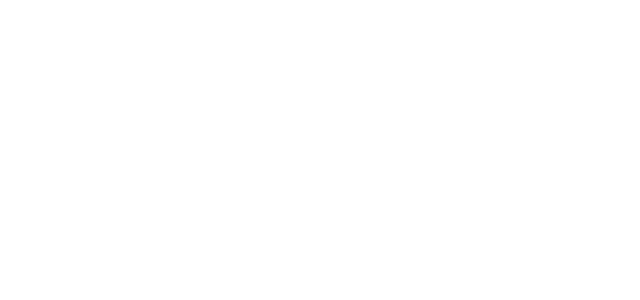
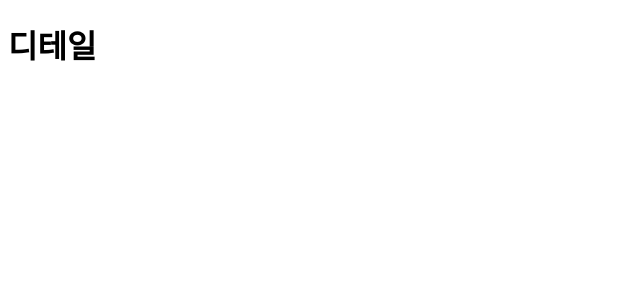
Before and after one commit to MIINII/Nomad_movie, a React (Create React App) app: page /movie/1 in a window 1280 px wide. Before the commit this address had no page. Shown: the top 300 px of the page, without its empty margins (0-640 px from the left). Built offline with nearby package versions, Linux system fonts and the light colour scheme.

Commit message:
:alembic: use : useParams() 사용해보기

```diff
--- a/src/App.js
+++ b/src/App.js
@@ -9,7 +9,7 @@ function App() {
     <Router>
       <Routes>
         <Route path='/' element={<Home />} />
-        <Route path='/movie' element={<Detail />} />
+        <Route path='/movie/:id' element={<Detail />} />
       </Routes>
     </Router>
   );
--- a/src/components/Movie.jsx
+++ b/src/components/Movie.jsx
@@ -1,11 +1,14 @@
 // 어떤 props를 가지고 있는지 알기위해서
 import PropTypes from 'prop-types';
+import { Link } from 'react-router-dom';
 
-const Movie = ({ coverImg, title, summary, genres }) => {
+const Movie = ({ id, coverImg, title, summary, genres }) => {
   return (
     <div>
       <img src={coverImg} alt={title} />
-      <h2>{title}</h2>
+      <h2>
+        <Link to={`/movie/${id}`}>{title}</Link>
+      </h2>
       <p>{summary}</p>
       <ul>
         {genres.map(genre => (
@@ -17,6 +20,7 @@ const Movie = ({ coverImg, title, summary, genres }) => {
 };
 
 Movie.propTypes = {
+  id: PropTypes.number.isRequired,
   coverImg: PropTypes.string.isRequired,
   title: PropTypes.string.isRequired,
   summary: PropTypes.string.isRequired,
--- a/src/routes/Detail.jsx
+++ b/src/routes/Detail.jsx
@@ -1,4 +1,10 @@
+import { useParams } from 'react-router-dom';
+
 const Detail = () => {
+  // url에 있는 값을 반환해주는 기본 함수(특히 변경되는 값)
+  const { id } = useParams();
+  console.log('🚀 ⁝ Detail ⁝ id', id);
+
   return (
     <>
       <h1>디테일</h1>
--- a/src/routes/Home.jsx
+++ b/src/routes/Home.jsx
@@ -23,7 +23,7 @@ const Home = () => {
       ) : (
         <div>
           {movies.map(movie => (
-            <Movie key={movie.id} coverImg={movie.medium_cover_image} title={movie.title} summary={movie.summary} genres={movie.genres} />
+            <Movie key={movie.id} id={movie.id} coverImg={movie.medium_cover_image} title={movie.title} summary={movie.summary} genres={movie.genres} />
           ))}
         </div>
       )}
```
